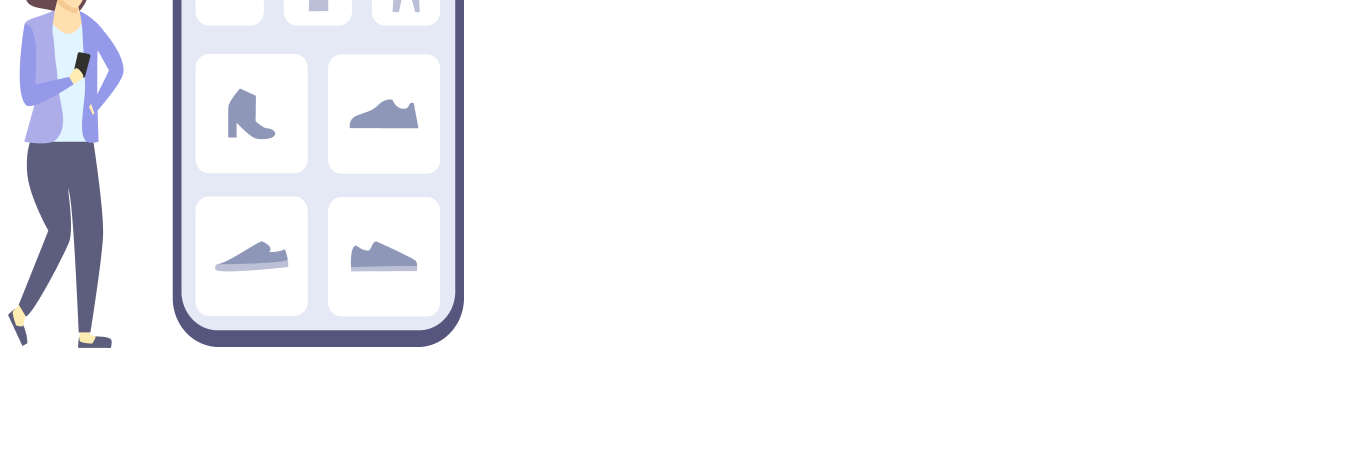
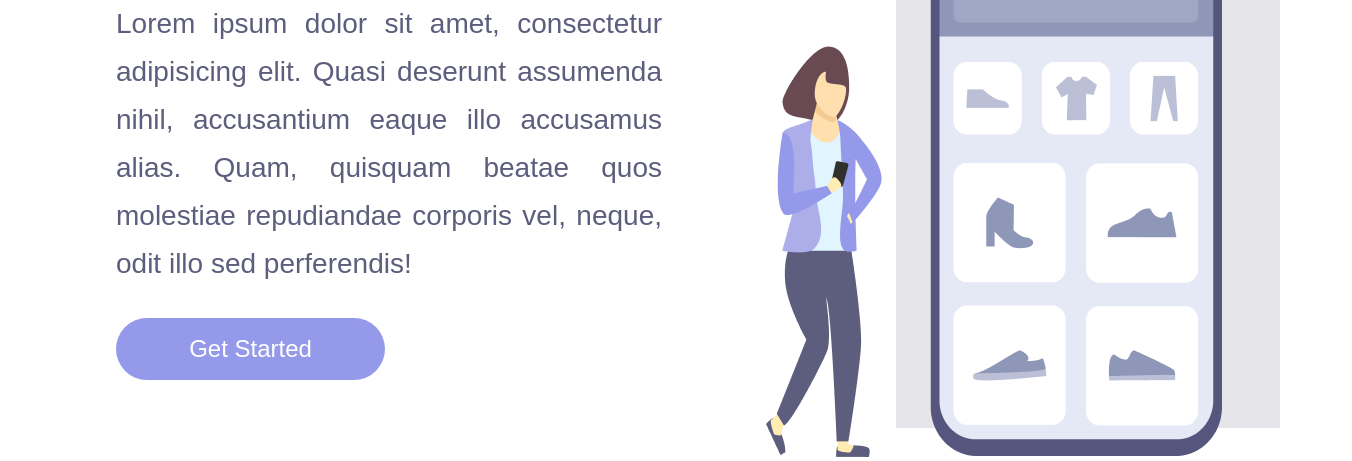
Before and after one commit to AnaMaria-16/CSS-responsividade, a plain HTML site: page index.html in a window 1280 px wide. Shown: the part 372-833 px from the top of the page, 1352 px wide, since content can reach past the window. Before the commit the page ends 800 px from the top, so only its background shows below. Drawn offline with Linux system fonts and the light colour scheme.

Commit message:
link do html no css

```diff
--- a/index.html
+++ b/index.html
@@ -3,7 +3,7 @@
 <head>
     <meta charset="UTF-8">
     <meta name="viewport" content="width=device-width, initial-scale=1.0">
-    <link rel="stylesheet" href="./projeto2.css">
+    <link rel="stylesheet" href="./styles.css">
     <title>CSS-Projeto 1</title>
     <link rel="preconnect" href="https://fonts.googleapis.com">
     <link rel="preconnect" href="https://fonts.gstatic.com" crossorigin>
```
